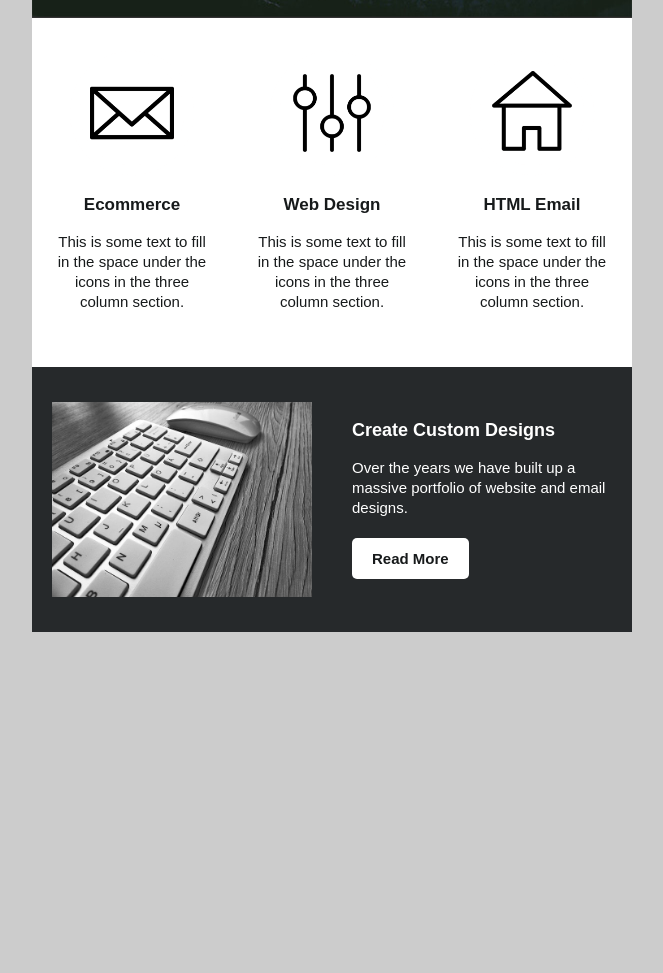
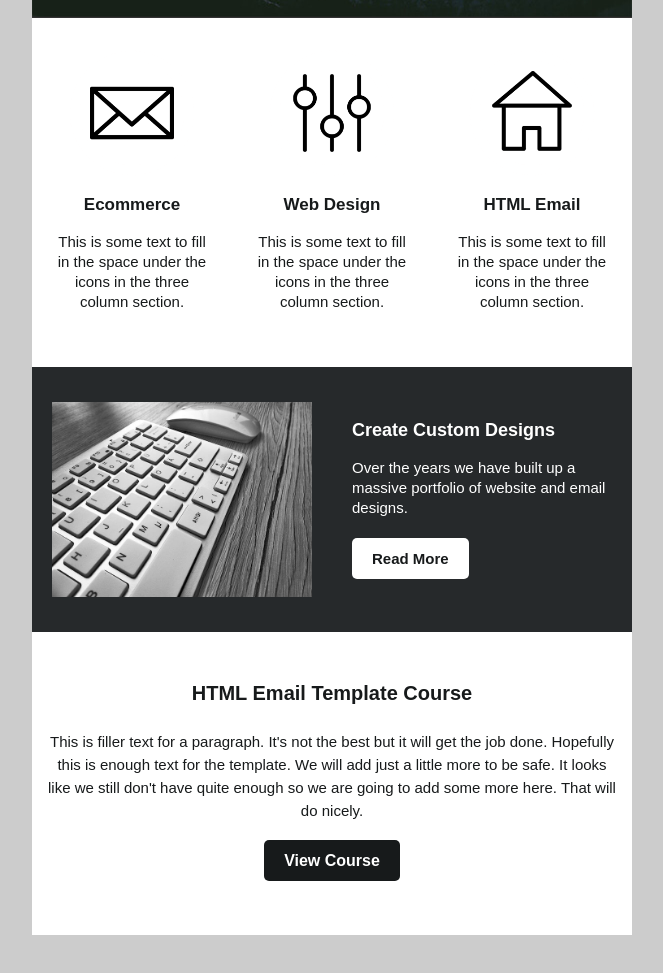
Before and after one commit to ajisrael/learning-html-emails, a plain HTML site: page index.html in a window 1280 px wide. Shown: the part 440-1413 px from the top of the page, without its empty margins (308-971 px from the left). Before the commit the page ends 1132 px from the top, so only its background shows below. Drawn offline with Linux system fonts and the light colour scheme.

Commit message:
f   - completed TITLE, TEXT & BUTTON section

```diff
--- a/index.html
+++ b/index.html
@@ -96,6 +96,15 @@
 		.button {
 			background-color: #ffffff;
 			color: #171a1b;
+			text-decoration: none;
+			padding: 12px 20px;
+			border-radius: 5px;
+			font-weight: bold;
+		}
+
+		.button-dark {
+			background-color: #171a1b;
+			color: #ffffff;
 			text-decoration: none;
 			padding: 12px 20px;
 			border-radius: 5px;
@@ -293,7 +302,30 @@
 			</tr>
 
 			<!-- TITLE, TEXT & BUTTON -->
+			<tr>
+				<td style="padding: 15px 0 50px;">
+					<table width="100%">
 
+						<tr>
+							<td style="text-align: center; padding: 15px;">
+
+								<p style="font-size: 20px; font-weight: bold;">
+									HTML Email Template Course
+								</p>
+								<p style="line-height: 23px; font-size: 15px; padding: 5px 0 15px;">
+									This is filler text for a paragraph. It's not the best but it will get the job done.
+									Hopefully this is enough text for the template. We will add just a little more to be safe.
+									It looks like we still don't have quite enough so we are going to add some more here.
+									That will do nicely.
+								</p>
+								<a href="$" class="button-dark">View Course</a>
+
+							</td>
+						</tr>
+
+					</table>
+				</td>
+			</tr>
 
 			<!-- FOOTER SECTION -->
 
```
